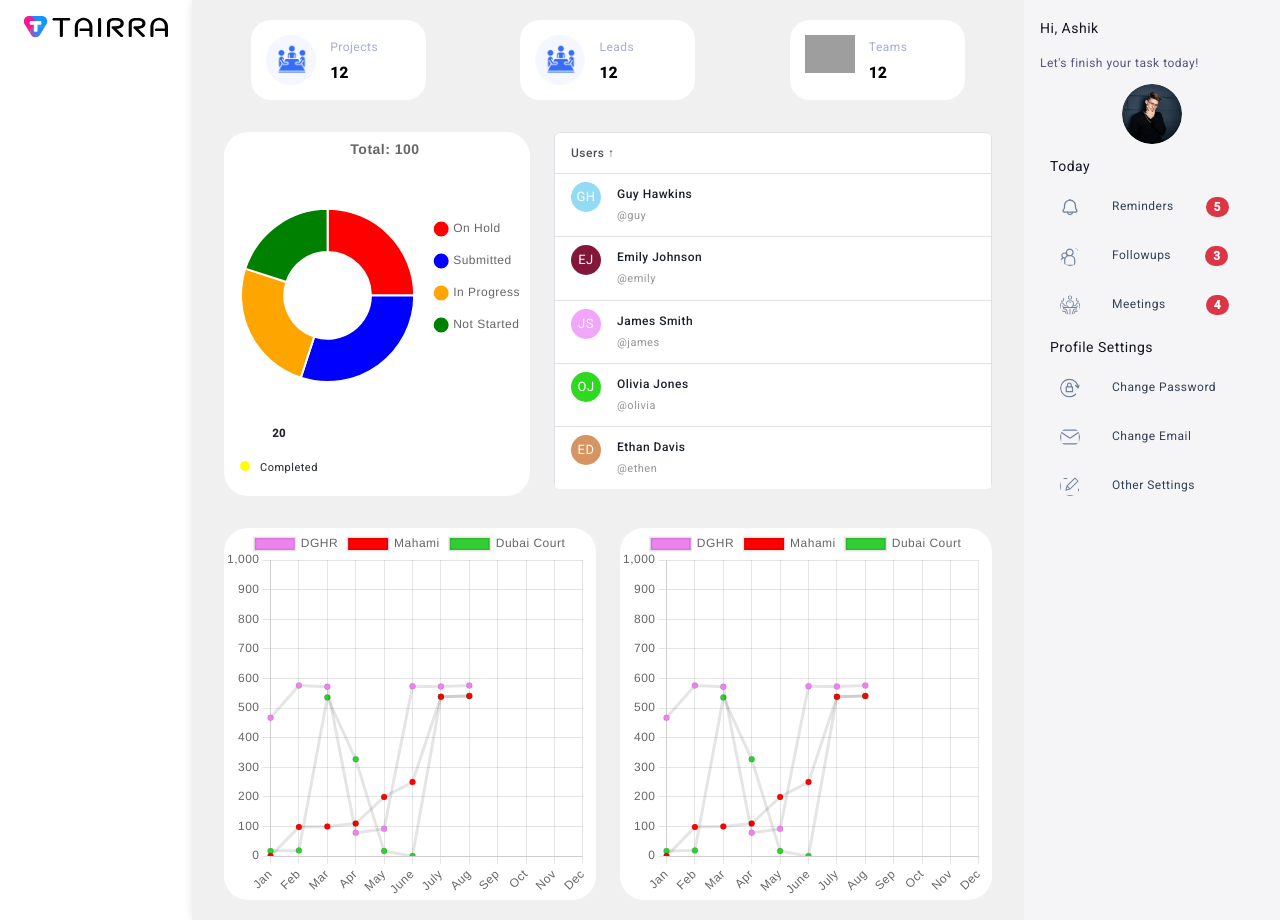
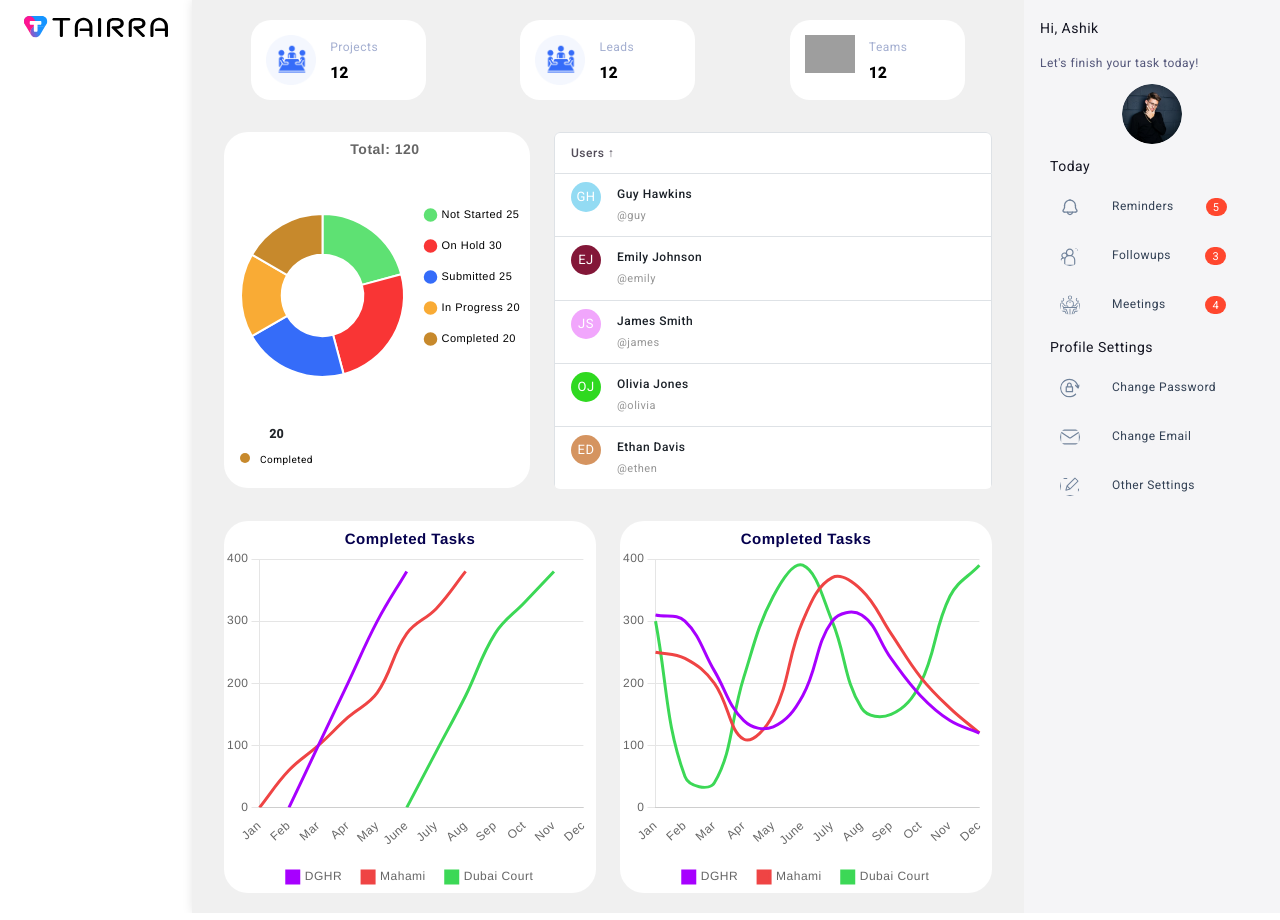
Before and after one commit to shahinam06/dashboard, an Angular app: page / in a window 1280 px wide. Built offline with nearby package versions, Linux system fonts and the light colour scheme; grey boxes are pictures that could not be loaded.

Commit message:
styling of charts

```diff
--- a/src/app/dashboard/dashboard.component.html
+++ b/src/app/dashboard/dashboard.component.html
@@ -41,7 +41,7 @@
                         <div class="legend-item">
                             <p>{{ chartDataValues[3]}}</p>
                             <div>
-                                <span class="legend-color" style="background-color: yellow;"></span>
+                                <span class="legend-color" style="background-color:#c7892c;"></span>
                                 <span class="legend-label">Completed</span>
                             </div>
                         </div>
@@ -75,12 +75,12 @@
         <div class="row">
             <div class="col-md-6">
                 <div class="chart-container bg-white">
-                    <canvas id="LineChart">{{ lineChart1 }}</canvas>
+                    <canvas id="LineChart1">{{ lineChart1 }}</canvas>
                 </div>
             </div>
             <div class="col-md-6">
                 <div class="chart-container bg-white">
-                    <canvas id="MyLineChart">{{ lineChart }}</canvas>
+                    <canvas id="LineChart2">{{ lineChart2 }}</canvas>
                 </div>
             </div>
         </div>
--- a/src/app/dashboard/dashboard.component.scss
+++ b/src/app/dashboard/dashboard.component.scss
@@ -68,8 +68,9 @@
 
     p {
         // margin-inline-start: 1em;
-        font-size: 11px;
+        font-size: 12px;
         font-weight: bold;
+        margin-bottom: 0em;
     }
 }
 
@@ -83,7 +84,8 @@
 }
 
 .legend-label {
-    font-size: 11px;
+    font-size: 10px;
+    color: #000000;
 }
 
 
--- a/src/app/dashboard/dashboard.component.ts
+++ b/src/app/dashboard/dashboard.component.ts
@@ -1,6 +1,7 @@
 import { Component } from '@angular/core';
-import Chart from 'chart.js/auto';
-import 'chartjs-plugin-datalabels';
+import {Chart, ChartItem} from 'chart.js/auto';
+import ChartDataLabels from 'chartjs-plugin-datalabels';
+// Chart.register(ChartDataLabels);
 
 @Component({
   selector: 'app-dashboard',
@@ -9,8 +10,9 @@ import 'chartjs-plugin-datalabels';
 })
 export class DashboardComponent {
   public chart: any;
-  public lineChart: any;
   public lineChart1: any;
+  public lineChart2: any;
+
 
   items = [
     {
@@ -52,13 +54,14 @@ export class DashboardComponent {
   sortIcon = '↑'; // Initial ascending icon
 
 
-  chartDataValues: number[] = [25, 30, 25, 20];
+  chartDataValues: number[] = [25, 30, 25, 20, 20];
+
 
 
   ngOnInit(): void {
     this.createChart();
-    this.createLineChart();
     this. createLineChart1()
+    this.createLineChart2();
   }
   toggleSort() {
     this.sortDirection = -this.sortDirection; // Toggle between 1 and -1
@@ -80,18 +83,26 @@ export class DashboardComponent {
   createChart() {
     // Calculate the sum of chart data values
     const sum = this.chartDataValues.reduce((acc, value) => acc + value, 0);
+    const labelsWithValues = [
+      `Not Started ${this.chartDataValues[0]}`,
+      `On Hold ${this.chartDataValues[1]}`,
+      `Submitted ${this.chartDataValues[2]}`,
+      `In Progress ${this.chartDataValues[3]}`,
+      `Completed ${this.chartDataValues[4]}`
+    ];
 
     this.chart = new Chart("MyChart", {
       type: 'doughnut',
       data: {
-        labels: ['On Hold', 'Submitted', 'In Progress', 'Not Started'],
+        labels: labelsWithValues,
         datasets: [{
           data: this.chartDataValues,
           backgroundColor: [
-            'red',
-            'blue',
-            'orange',
-            'green',
+            '#5EE173',
+            '#F93535',
+            '#356CF9',
+            '#F9AB35',
+            '#c7892c',
           ],
           hoverOffset: 4
         }],
@@ -107,8 +118,14 @@ export class DashboardComponent {
               boxWidth: 12,
               usePointStyle: true,
               padding: 20,
+              font: {
+                size: 11,
+              },
+              color: '#000000'
+
             },
           },
+
           title: {
             display: true,
             text: `Total: ${sum}`, // Display total sum in chart title
@@ -116,101 +133,172 @@ export class DashboardComponent {
             padding: 10,
           },
         },
+
       },
     });
   }
 
 
 
-  createLineChart(){
+  createLineChart1() {
+    this.lineChart1 = new Chart("LineChart1", {
+      type: 'line', // Type of chart
 
-    this.lineChart = new Chart("MyLineChart", {
-      type: 'line', //this denotes tha type of chart
-
-      data: {// values on X-Axis
-        labels: ['Jan', 'Feb', 'Mar','Apr', 'May', 'June',
-								 'July', 'Aug', 'Sep','Oct', 'Nov', 'Dec'],
-	       datasets: [
+      data: {
+        labels: ['Jan', 'Feb', 'Mar', 'Apr', 'May', 'June', 'July', 'Aug', 'Sep', 'Oct', 'Nov', 'Dec'],
+        datasets: [
           {
             label: "DGHR",
-            data: ['467','576', '572', '79', '92',
-								 '574', '573', '576'],
-            backgroundColor: 'violet'
+            data: [null, 0, 100, 200, 300, 380],
+            borderColor: '#A700FF',
+            backgroundColor: '#A700FF',
+            tension: 0.4,// Adjust tension for curved lines (0 is straight lines, 1 is very curved)
+            pointRadius: 0 // Remove points
           },
           {
             label: "Mahami",
-            data: ['0', '98', '100', '110', '200',
-									 '250', '538', '541'],
-            backgroundColor: 'red'
-          }  ,
+            data: [0, 60, 100, 145, 185, 280, 320, 380],
+            borderColor: '#EF4444',
+            backgroundColor: '#EF4444',
+            tension: 0.4,
+            pointRadius: 0 // Remove points
+          },
           {
             label: "Dubai Court",
-            data: ['17', '19', '536', '327', '17',
-									 '0.00', '538', '541'],
-            backgroundColor: 'limegreen'
+            data: [null, null, null, null, null,  0, 90, 180, 280, 330, 380],
+            borderColor: '#3CD856',
+            backgroundColor: '#3CD856',
+            tension: 0.4,
+            pointRadius: 0 // Remove points
           }
         ]
       },
       options: {
-        aspectRatio:1,
+        aspectRatio: 1,
+        plugins: {
+          legend: {
+            display: true,
+            position: 'bottom',
+            labels: {
+              boxHeight: 12,
+              boxWidth: 12,
+              padding: 20,
+            },
+          },
+          title: {
+            display: true,
+            text: `Completed Tasks`,
+            font: {
+              size: 15,
+              weight: 'bolder'
+            },
+            color: '#05004E',
+
+          },
+        },
         scales: {
+          x: {
+            display: true,
+            grid: {
+              display: false // Hide x axis gridlines
+            }
+          },
           y: {
+            display: true,
+            grid: {
+              display: true // Hide y axis gridlines
+            },
             beginAtZero: true,
             min: 0,
-            max: 1000,
+            max: 400,
             ticks: {
               stepSize: 100
             }
           }
         }
       }
-
     });
   }
 
-  createLineChart1(){
 
-    this.lineChart1 = new Chart("LineChart", {
-      type: 'line', //this denotes tha type of chart
 
-      data: {// values on X-Axis
-        labels: ['Jan', 'Feb', 'Mar','Apr', 'May', 'June',
-								 'July', 'Aug', 'Sep','Oct', 'Nov', 'Dec'],
-	       datasets: [
+  createLineChart2() {
+    this.lineChart2 = new Chart("LineChart2", {
+      type: 'line', // Type of chart
+
+      data: {
+        labels: ['Jan', 'Feb', 'Mar', 'Apr', 'May', 'June', 'July', 'Aug', 'Sep', 'Oct', 'Nov', 'Dec'],
+        datasets: [
           {
             label: "DGHR",
-            data: ['467','576', '572', '79', '92',
-								 '574', '573', '576'],
-            backgroundColor: 'violet'
+            data: [310, 300, 220, 140, 130, 180, 300, 310, 240, 180, 140, 120],
+            borderColor: '#A700FF',
+            backgroundColor: '#A700FF',
+            tension: 0.4,// Adjust tension for curved lines (0 is straight lines, 1 is very curved)
+            pointRadius: 0 // Remove points
           },
           {
             label: "Mahami",
-            data: ['0', '98', '100', '110', '200',
-									 '250', '538', '541'],
-            backgroundColor: 'red'
-          }  ,
+            data: [250, 240, 200, 110, 150, 300, 370, 350, 280, 210, 160, 120],
+            borderColor: '#EF4444',
+            backgroundColor: '#EF4444',
+            tension: 0.4,
+            pointRadius: 0 // Remove points
+          },
           {
             label: "Dubai Court",
-            data: ['17', '19', '536', '327', '17',
-									 '0.00', '538', '541'],
-            backgroundColor: 'limegreen'
+            data: [300, 50, 40, 210, 340, 390, 300, 160, 150, 200, 340, 390],
+            borderColor: '#3CD856',
+            backgroundColor: '#3CD856',
+            tension: 0.4,
+            pointRadius: 0 // Remove points
           }
         ]
       },
       options: {
-        aspectRatio:1,
+        aspectRatio: 1,
+        plugins: {
+          legend: {
+            display: true,
+            position: 'bottom',
+            labels: {
+              boxHeight: 12,
+              boxWidth: 12,
+              padding: 20,
+            },
+          },
+          title: {
+            display: true,
+            text: `Completed Tasks`,
+            font: {
+              size: 15,
+              weight: 'bold'
+            },
+            color: '#05004E',
+
+          },
+        },
         scales: {
+          x: {
+            display: true,
+            grid: {
+              display: false // Hide x axis gridlines
+            }
+          },
           y: {
+            display: true,
+            grid: {
+              display: true // Hide y axis gridlines
+            },
             beginAtZero: true,
             min: 0,
-            max: 1000,
+            max: 400,
             ticks: {
               stepSize: 100
             }
           }
         }
       }
-
     });
   }
 }
--- a/src/app/section/section.component.scss
+++ b/src/app/section/section.component.scss
@@ -3,4 +3,5 @@ img{
     display: flex;
     margin: auto;
     padding: 1em;
+    cursor: pointer;
 }
--- a/src/app/sidebar/sidebar.component.html
+++ b/src/app/sidebar/sidebar.component.html
@@ -15,21 +15,21 @@
             <img src="../../assets/reminders.svg" alt="">
           </div>
           <p>Reminders</p>
-          <span class="badge bg-danger rounded-pill">5</span>
+          <span class="badge rounded-pill">5</span>
         </li>
         <li class="list-group-item d-flex align-items-center bg-transparent settings-list">
           <div>
             <img src="../../assets/follow_ups.svg" alt="">
           </div>
           <p>Followups</p>
-          <span class="badge bg-danger rounded-pill circle1">3</span>
+          <span class="badge rounded-pill circle1">3</span>
         </li>
         <li class="list-group-item d-flex align-items-center bg-transparent settings-list">
           <div>
             <img src="../../assets/meetings.svg" alt="">
           </div>
           <p>Meetings</p>
-          <span class="badge bg-danger rounded-pill circle2">4</span>
+          <span class="badge rounded-pill circle2">4</span>
         </li>
       </ul>
     </li>
--- a/src/app/sidebar/sidebar.component.scss
+++ b/src/app/sidebar/sidebar.component.scss
@@ -116,7 +116,6 @@
   .settings-list{
     p{
       color: #ffffff!important;
-      ;
     }
   }
   li{
@@ -138,6 +137,7 @@ img {
   border-radius: 50%;
   display: flex;
   margin: auto;
+  cursor: pointer;
 }
 
 ul{
@@ -158,6 +158,12 @@ ul{
   }
 }
 
+.rounded-pill{
+  background: #FF472E !important;
+  font-size: 11px;
+  font-weight: 400;
+  cursor: pointer;
+}
 .circle1{
   margin-inline-start: 0.2em;
 }
```
